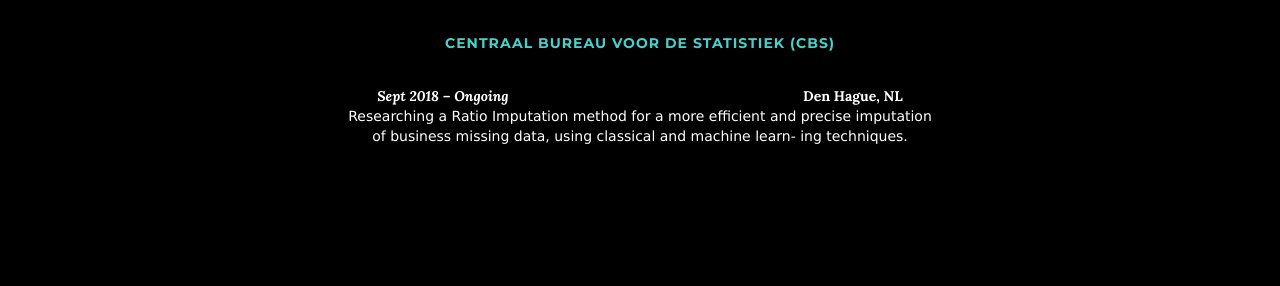
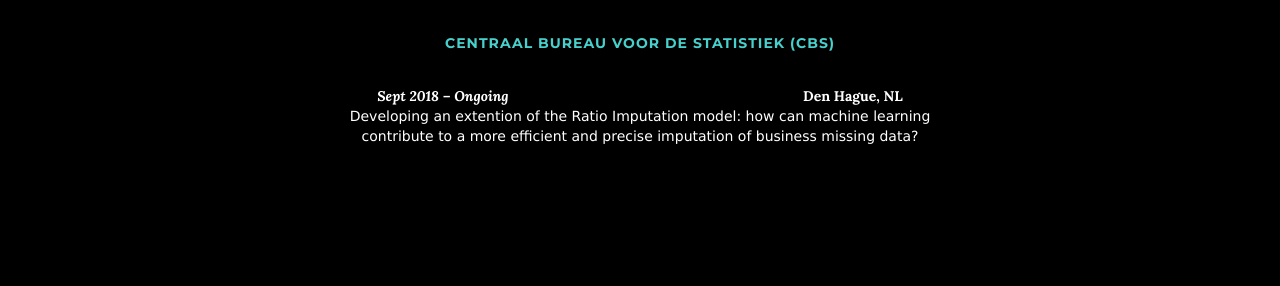
Before and after one commit to AgneseG/AgneseG.github.io, a Jekyll site: the page built from index.html, in a window 1280 px wide and 900 px high, scrolled down 1793 px. Shown: the part 152-438 px from the top of the window. Built offline with Jekyll 4.4.1, drawn with Linux system fonts in a browser that asks for light colours.

Commit message:
Update about.html

```diff
--- a/_includes/about.html
+++ b/_includes/about.html
@@ -44,7 +44,7 @@
 <h5 style="color:#48D1CC">Centraal Bureau voor de Statistiek (CBS)</h5>
 <strong  style="text-align: left;"><em>Sept 2018 &ndash; Ongoing &nbsp;</em> &nbsp; &nbsp;&nbsp;&nbsp; &nbsp;&nbsp;&nbsp;&nbsp;&nbsp;&nbsp;&nbsp;&nbsp;&nbsp;&nbsp;&nbsp;&nbsp; &nbsp; &nbsp;  &nbsp; &nbsp; &nbsp; &nbsp; &nbsp; &nbsp; &nbsp; &nbsp;&nbsp; &nbsp; &nbsp; &nbsp; &nbsp; &nbsp;&nbsp; &nbsp; &nbsp; &nbsp; &nbsp; &nbsp;  &nbsp; &nbsp; &nbsp; &nbsp; &nbsp; &nbsp; &nbsp; &nbsp; Den Hague, NL</strong>
 
-<div style="font-family:verdana;" style="text-align: left;">Researching a Ratio Imputation method for a more efficient and precise imputation of business missing data, using classical and machine learn- ing techniques.</div>
+<div style="font-family:verdana;" style="text-align: left;">Developing an extention of the Ratio Imputation model: how can machine learning contribute to a more efficient and precise imputation of business missing data?</div>
 <h5  style="color:black">I</h5>
      </div>
 <br/>
```
